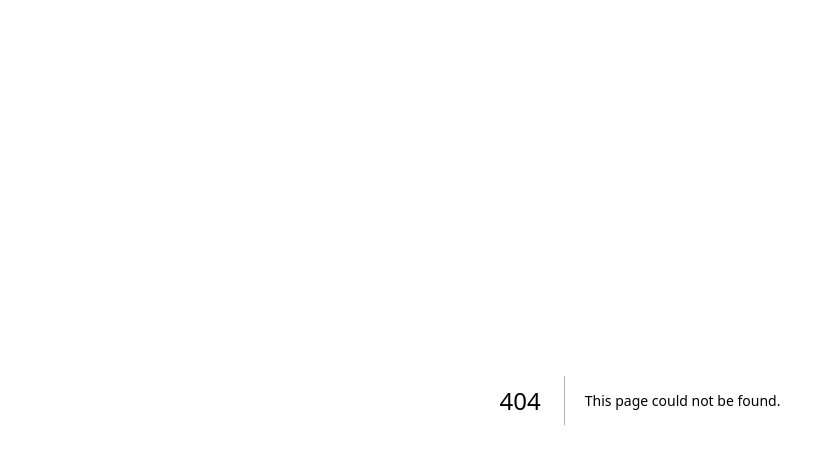
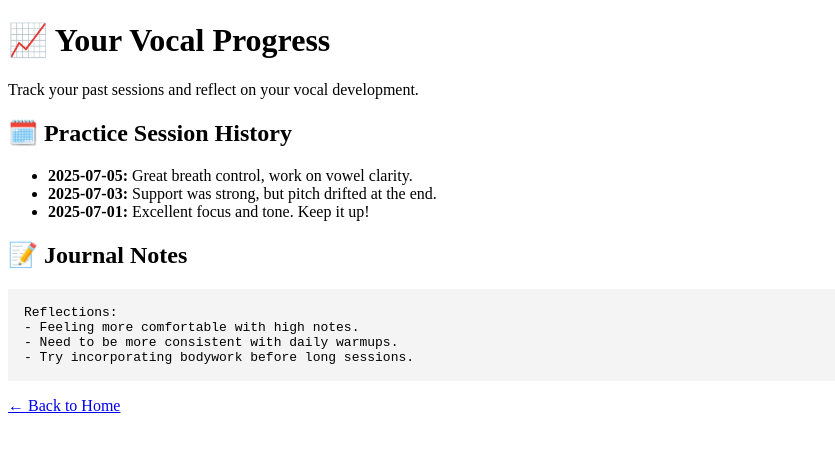
Before and after one commit to EranZ2025/VocalMaster, a Next.js app: page /progress in a window 1280 px wide. Before the commit this address had no page. Shown: the top 464 px of the page, without its empty margins (0-835 px from the left). Built offline with nearby package versions, Linux system fonts and the light colour scheme.

Commit message:
Create progress.js

```diff
--- /dev/null
+++ b/pages/progress.js
@@ -0,0 +1,37 @@
+import Link from 'next/link';
+
+export default function Progress() {
+  const sampleSessions = [
+    { date: '2025-07-05', feedback: 'Great breath control, work on vowel clarity.' },
+    { date: '2025-07-03', feedback: 'Support was strong, but pitch drifted at the end.' },
+    { date: '2025-07-01', feedback: 'Excellent focus and tone. Keep it up!' },
+  ];
+
+  const journalNotes = `Reflections:
+- Feeling more comfortable with high notes.
+- Need to be more consistent with daily warmups.
+- Try incorporating bodywork before long sessions.`;
+
+  return (
+    <div>
+      <h1>📈 Your Vocal Progress</h1>
+      <p>Track your past sessions and reflect on your vocal development.</p>
+
+      <h2>🗓️ Practice Session History</h2>
+      <ul>
+        {sampleSessions.map((session, index) => (
+          <li key={index}>
+            <strong>{session.date}:</strong> {session.feedback}
+          </li>
+        ))}
+      </ul>
+
+      <h2>📝 Journal Notes</h2>
+      <pre style={{ backgroundColor: '#f4f4f4', padding: '1rem', whiteSpace: 'pre-wrap' }}>
+        {journalNotes}
+      </pre>
+
+      <p><Link href="/">← Back to Home</Link></p>
+    </div>
+  );
+}
```
